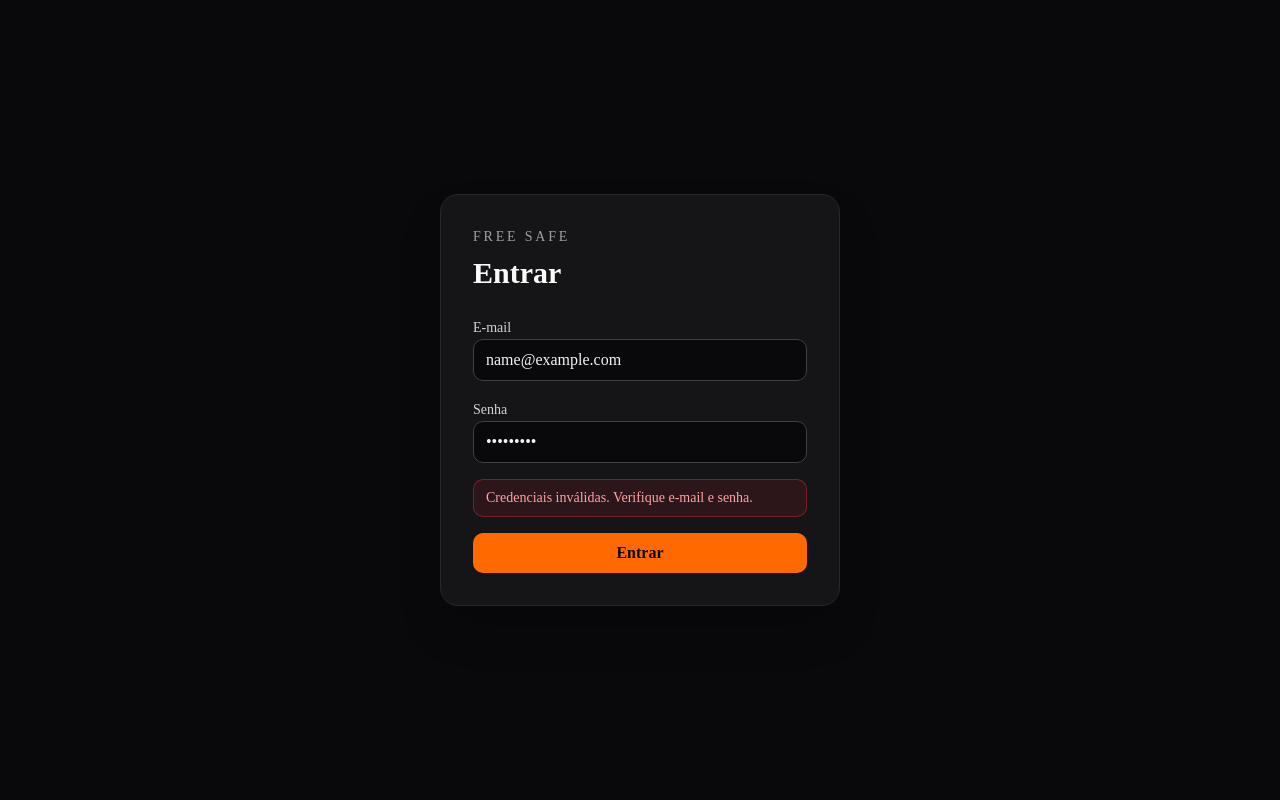
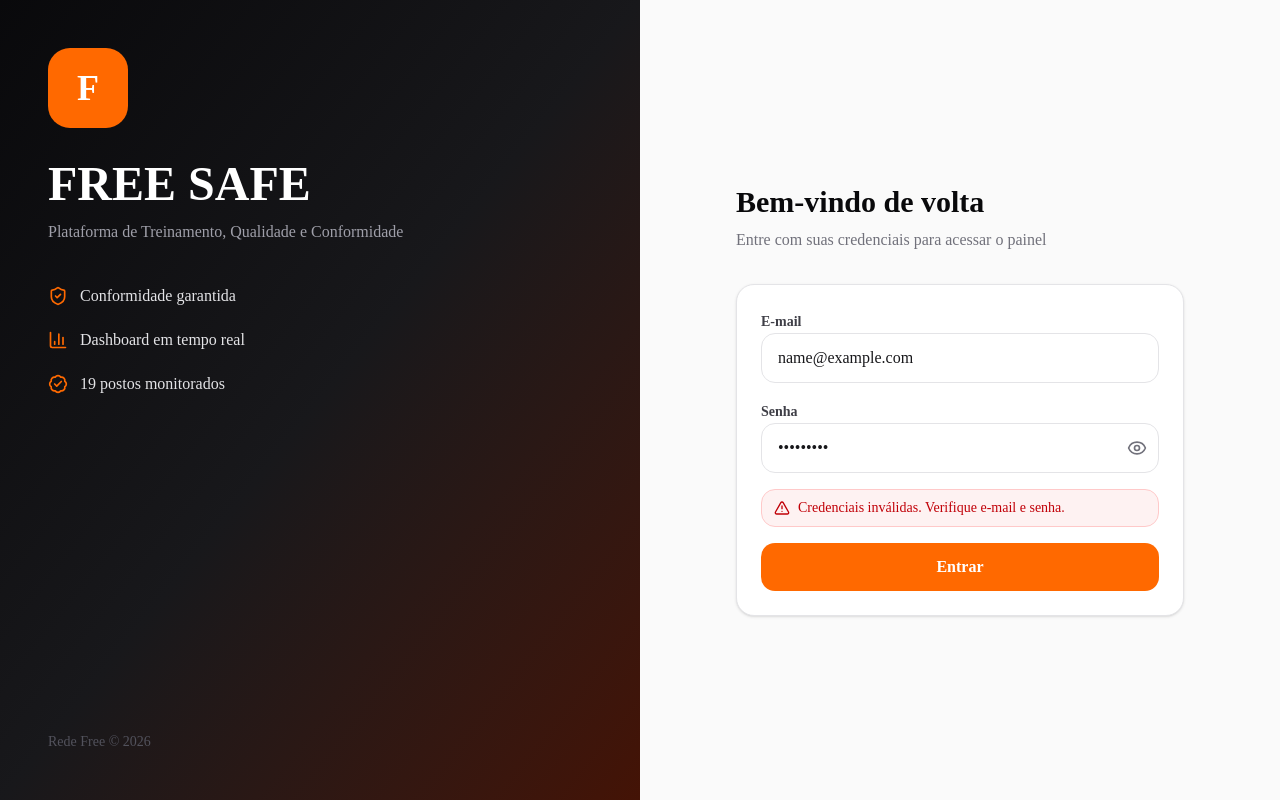
Before and after one commit to Anthonygoc/FREE-SAFE, a Next.js app: page /login in a window 1280 px wide. Both pictures are taken after typing "name@example.com", "Sample123" into the empty fields and a click on the button "Entrar". Built offline with nearby package versions, Linux system fonts and the light colour scheme.

Commit message:
feat: new login page with split layout, animations and branding

```diff
--- a/middleware.ts
+++ b/middleware.ts
@@ -1,29 +1,36 @@
 import { NextRequest, NextResponse } from 'next/server';
 
-const PUBLIC_ROUTES = ['/login', '/api/auth'];
+const PUBLIC_PATHS = ['/login', '/api/auth', '/_next', '/favicon'];
 
 export function middleware(req: NextRequest) {
   const { pathname } = req.nextUrl;
 
-  // Liberar rotas públicas
-  const isPublic = PUBLIC_ROUTES.some((route) => pathname.startsWith(route));
-  if (isPublic) return NextResponse.next();
+  if (PUBLIC_PATHS.some((p) => pathname.startsWith(p))) {
+    return NextResponse.next();
+  }
 
-  // Verificar cookie de sessão do NextAuth v5
-  const sessionToken =
-    req.cookies.get('authjs.session-token')?.value ||
-    req.cookies.get('__Secure-authjs.session-token')?.value ||
-    req.cookies.get('next-auth.session-token')?.value;
+  // Log todos os cookies para debug
+  const allCookies = req.cookies.getAll();
+  console.log('[middleware] pathname:', pathname);
+  console.log('[middleware] cookies:', allCookies.map(c => c.name));
 
-  if (!sessionToken) {
-    const loginUrl = new URL('/login', req.url);
-    loginUrl.searchParams.set('callbackUrl', pathname);
-    return NextResponse.redirect(loginUrl);
+  const hasSession =
+    req.cookies.has('authjs.session-token') ||
+    req.cookies.has('__Secure-authjs.session-token') ||
+    req.cookies.has('__Host-authjs.session-token');
+
+  console.log('[middleware] hasSession:', hasSession);
+
+  if (!hasSession) {
+    const url = req.nextUrl.clone();
+    url.pathname = '/login';
+    url.searchParams.set('callbackUrl', pathname);
+    return NextResponse.redirect(url);
   }
 
   return NextResponse.next();
 }
 
 export const config = {
-  matcher: ['/((?!_next/static|_next/image|favicon.ico|public).*)'],
+  matcher: ['/((?!_next/static|_next/image|favicon.ico).*)'],
 };
--- a/src/app/(auth)/login/page.tsx
+++ b/src/app/(auth)/login/page.tsx
@@ -1,5 +1,7 @@
 'use client';
-import { FormEvent, Suspense, useState } from 'react';
+import { Suspense, useState } from 'react';
+import { motion, AnimatePresence } from 'framer-motion';
+import { ShieldCheck, BarChart3, BadgeCheck, AlertTriangle, Eye, EyeOff } from 'lucide-react';
 import { signIn } from 'next-auth/react';
 import { useRouter, useSearchParams } from 'next/navigation';
 
@@ -10,19 +12,20 @@ function LoginForm() {
   const [email, setEmail] = useState('');
   const [password, setPassword] = useState('');
   const [error, setError] = useState('');
-  const [loading, setLoading] = useState(false);
+  const [isPending, setIsPending] = useState(false);
+  const [showPassword, setShowPassword] = useState(false);
 
-  async function onSubmit(event: FormEvent<HTMLFormElement>) {
+  async function onSubmit(event: React.FormEvent<HTMLFormElement>) {
     event.preventDefault();
     setError('');
-    setLoading(true);
+    setIsPending(true);
     const result = await signIn('credentials', {
       email,
       password,
       redirect: false,
       callbackUrl,
     });
-    setLoading(false);
+    setIsPending(false);
     if (!result || result.error) {
       setError('Credenciais inválidas. Verifique e-mail e senha.');
       return;
@@ -32,55 +35,119 @@ function LoginForm() {
   }
 
   return (
+    <motion.div initial={{ opacity: 0, y: 20 }} animate={{ opacity: 1, y: 0 }} transition={{ duration: 0.35 }}>
       <form onSubmit={onSubmit} className="space-y-4">
-      <div className="space-y-2">
-        <label htmlFor="email" className="text-sm text-zinc-300">E-mail</label>
+        <motion.div className="space-y-2" initial={{ opacity: 0, y: 14 }} animate={{ opacity: 1, y: 0 }} transition={{ delay: 0.1 }}>
+          <label htmlFor="email" className="text-sm font-semibold text-zinc-700">E-mail</label>
           <input
             id="email"
             type="email"
             value={email}
             onChange={(e) => setEmail(e.target.value)}
             required
-          className="w-full rounded-lg border border-zinc-700 bg-zinc-950 px-3 py-2 text-zinc-100 outline-none ring-orange-500 transition focus:ring-2"
+            className="w-full rounded-xl border border-zinc-200 bg-white px-4 py-3 text-zinc-900 outline-none transition focus:ring-2 focus:ring-orange-500"
           />
-      </div>
-      <div className="space-y-2">
-        <label htmlFor="password" className="text-sm text-zinc-300">Senha</label>
+        </motion.div>
+        <motion.div className="space-y-2" initial={{ opacity: 0, y: 14 }} animate={{ opacity: 1, y: 0 }} transition={{ delay: 0.2 }}>
+          <label htmlFor="password" className="text-sm font-semibold text-zinc-700">Senha</label>
+          <div className="relative">
             <input
               id="password"
-          type="password"
+              type={showPassword ? 'text' : 'password'}
               value={password}
               onChange={(e) => setPassword(e.target.value)}
               required
-          className="w-full rounded-lg border border-zinc-700 bg-zinc-950 px-3 py-2 text-zinc-100 outline-none ring-orange-500 transition focus:ring-2"
+              className="w-full rounded-xl border border-zinc-200 bg-white px-4 py-3 pr-12 text-zinc-900 outline-none transition focus:ring-2 focus:ring-orange-500"
             />
+            <button
+              type="button"
+              onClick={() => setShowPassword((prev) => !prev)}
+              className="absolute right-3 top-1/2 -translate-y-1/2 text-zinc-500 hover:text-zinc-700"
+              aria-label={showPassword ? 'Ocultar senha' : 'Mostrar senha'}
+            >
+              {showPassword ? <EyeOff className="h-5 w-5" /> : <Eye className="h-5 w-5" />}
+            </button>
           </div>
-      {error && (
-        <p className="rounded-lg border border-red-500/40 bg-red-500/10 px-3 py-2 text-sm text-red-300">{error}</p>
+        </motion.div>
+
+        <AnimatePresence>
+          {error ? (
+            <motion.div
+              initial={{ opacity: 0, y: 8 }}
+              animate={{ opacity: 1, y: 0 }}
+              exit={{ opacity: 0, y: -8 }}
+              className="flex items-start gap-2 rounded-xl border border-red-200 bg-red-50 px-3 py-2 text-sm text-red-700"
+            >
+              <AlertTriangle className="mt-0.5 h-4 w-4 shrink-0" />
+              <span>{error}</span>
+            </motion.div>
+          ) : null}
+        </AnimatePresence>
+
+        <motion.button
+          type="submit"
+          disabled={isPending}
+          whileHover={{ scale: 1.01 }}
+          whileTap={{ scale: 0.99 }}
+          transition={{ delay: 0.3 }}
+          className="flex w-full items-center justify-center rounded-xl bg-orange-500 py-3 font-bold text-white transition hover:bg-orange-600 disabled:cursor-not-allowed disabled:opacity-70"
+        >
+          {isPending ? (
+            <span className="h-5 w-5 animate-spin rounded-full border-2 border-white/40 border-t-white" />
+          ) : (
+            'Entrar'
           )}
-      <button
-        type="submit"
-        disabled={loading}
-        className="w-full rounded-lg bg-orange-500 px-4 py-2 font-semibold text-zinc-950 transition hover:bg-orange-400 disabled:cursor-not-allowed disabled:opacity-70"
-      >
-        {loading ? 'Entrando...' : 'Entrar'}
-      </button>
+        </motion.button>
       </form>
+    </motion.div>
   );
 }
 
 export default function LoginPage() {
   return (
-    <main className="min-h-screen bg-zinc-950 text-zinc-100">
-      <div className="mx-auto flex min-h-screen w-full max-w-md items-center px-6">
-        <div className="w-full rounded-2xl border border-zinc-800 bg-zinc-900/80 p-8 shadow-2xl shadow-black/30">
-          <p className="mb-2 text-sm font-medium tracking-[0.2em] text-zinc-400">FREE SAFE</p>
-          <h1 className="mb-6 text-3xl font-bold text-zinc-50">Entrar</h1>
-          <Suspense fallback={<div className="text-zinc-400 text-sm">Carregando...</div>}>
+    <main className="min-h-screen bg-zinc-50">
+      <div className="grid min-h-screen lg:grid-cols-2">
+        <section className="hidden flex-col justify-between bg-gradient-to-br from-zinc-950 via-zinc-900 to-orange-950 p-12 lg:flex">
+          <div>
+            <div className="flex h-20 w-20 items-center justify-center rounded-3xl bg-orange-500 text-4xl font-black text-white">F</div>
+            <h1 className="mt-8 text-5xl font-black text-white">FREE SAFE</h1>
+            <p className="mt-3 max-w-md text-zinc-400">Plataforma de Treinamento, Qualidade e Conformidade</p>
+
+            <div className="mt-10 space-y-5">
+              <div className="flex items-center gap-3 text-zinc-200">
+                <ShieldCheck className="h-5 w-5 text-orange-500" />
+                <span>Conformidade garantida</span>
+              </div>
+              <div className="flex items-center gap-3 text-zinc-200">
+                <BarChart3 className="h-5 w-5 text-orange-500" />
+                <span>Dashboard em tempo real</span>
+              </div>
+              <div className="flex items-center gap-3 text-zinc-200">
+                <BadgeCheck className="h-5 w-5 text-orange-500" />
+                <span>19 postos monitorados</span>
+              </div>
+            </div>
+          </div>
+
+          <p className="text-sm text-zinc-600">Rede Free © 2026</p>
+        </section>
+
+        <section className="flex items-center justify-center bg-zinc-50 px-6 py-10">
+          <div className="w-full max-w-md">
+            <div className="mb-8 lg:hidden">
+              <div className="flex h-14 w-14 items-center justify-center rounded-2xl bg-orange-500 text-2xl font-black text-white">F</div>
+            </div>
+            <h2 className="text-3xl font-bold text-zinc-950">Bem-vindo de volta</h2>
+            <p className="mt-2 text-zinc-500">Entre com suas credenciais para acessar o painel</p>
+
+            <div className="mt-8 rounded-2xl border border-zinc-200 bg-white p-6 shadow-sm">
+              <Suspense fallback={<div className="text-sm text-zinc-500">Carregando...</div>}>
                 <LoginForm />
               </Suspense>
             </div>
           </div>
+        </section>
+      </div>
     </main>
   );
 }
--- a/src/app/(dashboard)/layout.tsx
+++ b/src/app/(dashboard)/layout.tsx
@@ -1,22 +1,44 @@
 'use client';
-
+import { useSession } from 'next-auth/react';
+import { useRouter } from 'next/navigation';
+import { useEffect } from 'react';
 import { QueryClientProvider } from '@tanstack/react-query';
 import { Toaster } from 'sonner';
-
 import { Header } from '@/components/layout/header';
 import { Sidebar } from '@/components/layout/sidebar';
 import { queryClient } from '@/lib/query-client';
 
 export default function DashboardLayout({ children }: { children: React.ReactNode }) {
+  const { status } = useSession();
+  const router = useRouter();
+
+  useEffect(() => {
+    if (status === 'unauthenticated') {
+      router.replace('/login');
+    }
+  }, [status, router]);
+
+  if (status === 'loading') {
+    return (
+      <div className="flex min-h-screen items-center justify-center bg-zinc-100">
+        <div className="animate-spin rounded-full h-8 w-8 border-b-2 border-orange-500" />
+      </div>
+    );
+  }
+
+  if (status === 'unauthenticated') {
+    return null;
+  }
+
   return (
     <QueryClientProvider client={queryClient}>
+      <Toaster richColors position="top-right" />
       <div className="min-h-screen bg-zinc-100">
         <Sidebar />
         <div className="min-h-screen lg:pl-72">
           <Header />
           <main className="p-5 lg:p-8">{children}</main>
         </div>
-        <Toaster richColors position="top-right" />
       </div>
     </QueryClientProvider>
   );
--- a/src/app/layout.tsx
+++ b/src/app/layout.tsx
@@ -1,5 +1,6 @@
 import type { Metadata } from "next";
 import { Geist, Geist_Mono } from "next/font/google";
+import { SessionProvider } from "next-auth/react";
 import "./globals.css";
 
 const geistSans = Geist({
@@ -13,8 +14,8 @@ const geistMono = Geist_Mono({
 });
 
 export const metadata: Metadata = {
-  title: "Create Next App",
-  description: "Generated by create next app",
+  title: "FREE SAFE — Plataforma de Qualidade e Conformidade",
+  description: "Treinamento, qualidade e conformidade para postos da Rede Free",
 };
 
 export default function RootLayout({
@@ -24,10 +25,12 @@ export default function RootLayout({
 }>) {
   return (
     <html
-      lang="en"
+      lang="pt-BR"
       className={`${geistSans.variable} ${geistMono.variable} h-full antialiased`}
     >
-      <body className="min-h-full flex flex-col">{children}</body>
+      <body className="min-h-full flex flex-col">
+        <SessionProvider>{children}</SessionProvider>
+      </body>
     </html>
   );
 }
```
Lines whose indentation alone changed are shown as unchanged.
